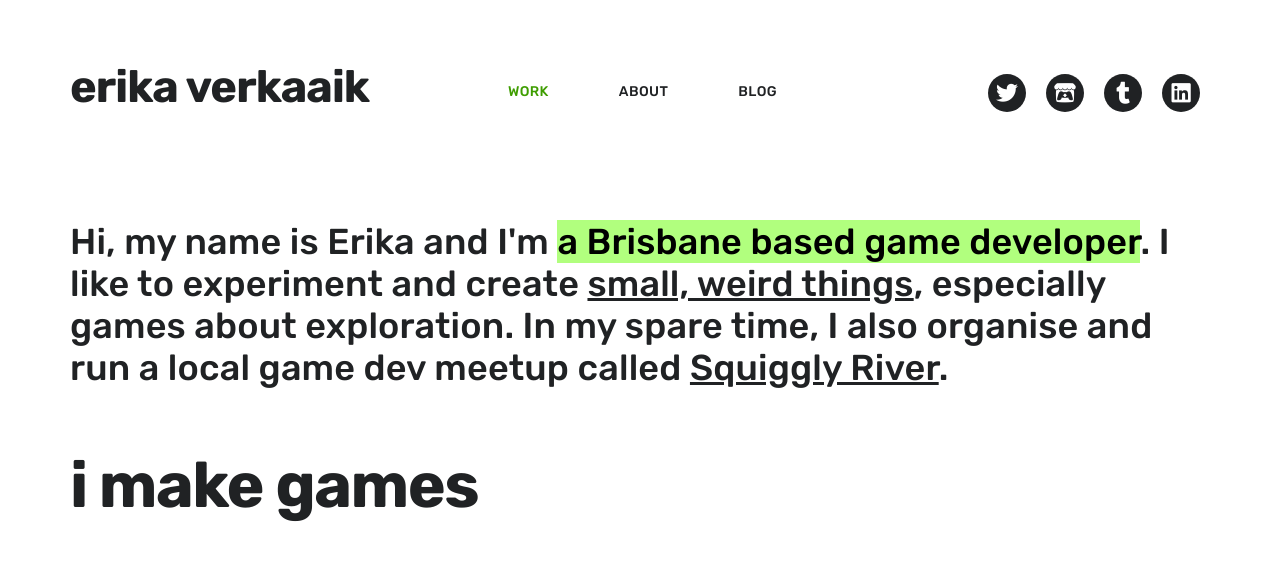
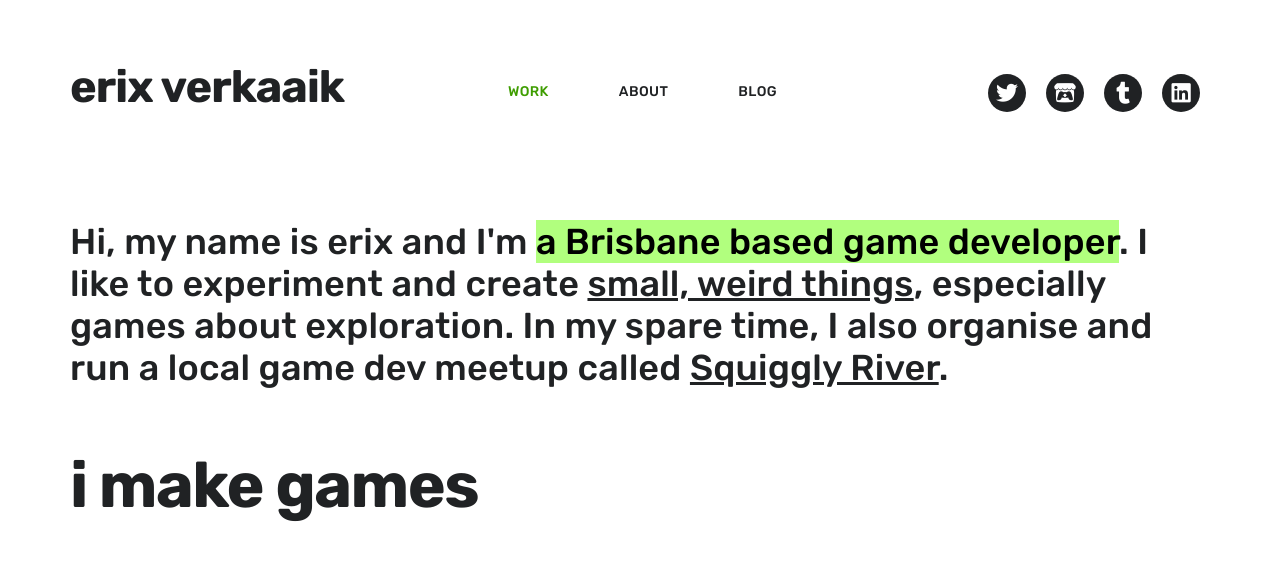
Before and after one commit to ErikaVerkaaik/erikaverkaaik.github.io, a Jekyll site: the page built from index.html, in a window 1280 px wide and 900 px high, cut to the strip 0-577 px from the top of the window. Shown: the top 561 px of the strip. Built offline with Jekyll 4.4.1, drawn with Linux system fonts in a browser that asks for light colours; nearby versions of some CDN libraries; some of the changed text lies outside the part shown.

Commit message:
update itch and twitter links

```diff
--- a/_config.yml
+++ b/_config.yml
@@ -1,5 +1,5 @@
-site: erikaverkaaik
-url: https://www.erikaverkaaik.com/
+site: odd-hours
+url: https://odd-hours.net/
 baseurl:
 
 collections:
--- a/_data/settings.yml
+++ b/_data/settings.yml
@@ -1,5 +1,5 @@
 basic_settings:
-  site_title: erika verkaaik
+  site_title: erix verkaaik
   favicon_image: images/icons/sparkle.svg
 
 header_settings:
@@ -35,8 +35,8 @@
 
 social_settings:
   facebook_url: ''
-  twitter_url: 'https://twitter.com/erikaverkaaik'
-  itch-io_url: 'https://erikaverkaaik.itch.io/'
+  twitter_url: 'https://twitter.com/erix_makes'
+  itch-io_url: 'https://odd-hours.itch.io/'
   instagram_url: ''
   snapchat_url: ''
   youtube_url: ''
--- a/_includes/section__about.html
+++ b/_includes/section__about.html
@@ -9,11 +9,11 @@
     </div>
 
     <div class="about__content">
-      <p>Erika Verkaaik is an award-winning, Brisbane based game designer. They dabble in both digital and analogue games and like to make games about connection, exploration and discovery.</p>
+      <p>Erix Verkaaik is an award-winning, Brisbane based game designer. They dabble in both digital and analogue games and like to make games about connection, exploration and discovery.</p>
       <p>They are passionate about small, alternative games and the communities that make them. In their spare time, they organise and run a local game dev meetup called <a href="https://twitter.com/squigglyriver">Squiggly River</a>. They are also on the board for <a href="https://twitter.com/makingspacecoop">Making Space</a>.</p>
       <p>Erika has a Bachelor of Animation and a Grad Cert in Interaction Design. They have previously taught as a game design lecturer but are now studying their Masters full time.</p>
       <hr>
-      <p>You can best contact them through <a href="https://twitter.com/erikaverkaaik">Twitter</a> or via email: <a href="mailto:erikaverkaaik@gmail.com">erikaverkaaik@gmail.com</a></p>
+      <p>You can best contact them through <a href="https://twitter.com/erix_makes">Twitter</a> or via email: <a href="mailto:erikaverkaaik@gmail.com">erikaverkaaik@gmail.com</a></p>
       <p>Otherwise, you can find them online in various places:</p>
 
       <div class="left-socials">
--- a/index.html
+++ b/index.html
@@ -1,6 +1,6 @@
 ---
 layout: default
-overtitle: Hi, my name is Erika and I'm a Brisbane based game developer. Known for creating trash games and exploratory digital spaces, I like to experiment and create small, weird things. In my spare time, I also organise and run a local game dev meetup called Squiggly River.
+overtitle: Hi, my name is erix and I'm a Brisbane based game developer. Known for creating trash games and exploratory digital spaces, I like to experiment and create small, weird things. In my spare time, I also organise and run a local game dev meetup called Squiggly River.
 description:
 title: i make games
 featured_image: /images/social.jpg
@@ -17,7 +17,7 @@
 			<div class="title">
 				<p class="subtitle">
 				<!-- {{ page.overtitle }} -->
-				Hi, my name is Erika and I'm  <mark>a Brisbane based game developer</mark>. I like to experiment and create <a href="https://erikaverkaaik.itch.io/" target="_blank">small, weird things</a>, especially games about exploration. In my spare time, I also organise and run a local game dev meetup called <a href="http://squigglyriver.com/">Squiggly River</a>.
+				Hi, my name is erix and I'm  <mark>a Brisbane based game developer</mark>. I like to experiment and create <a href="https://erikaverkaaik.itch.io/" target="_blank">small, weird things</a>, especially games about exploration. In my spare time, I also organise and run a local game dev meetup called <a href="http://squigglyriver.com/">Squiggly River</a>.
 				</p>
 				<h1>{{ page.title }}</h1>
 			</div>
```
